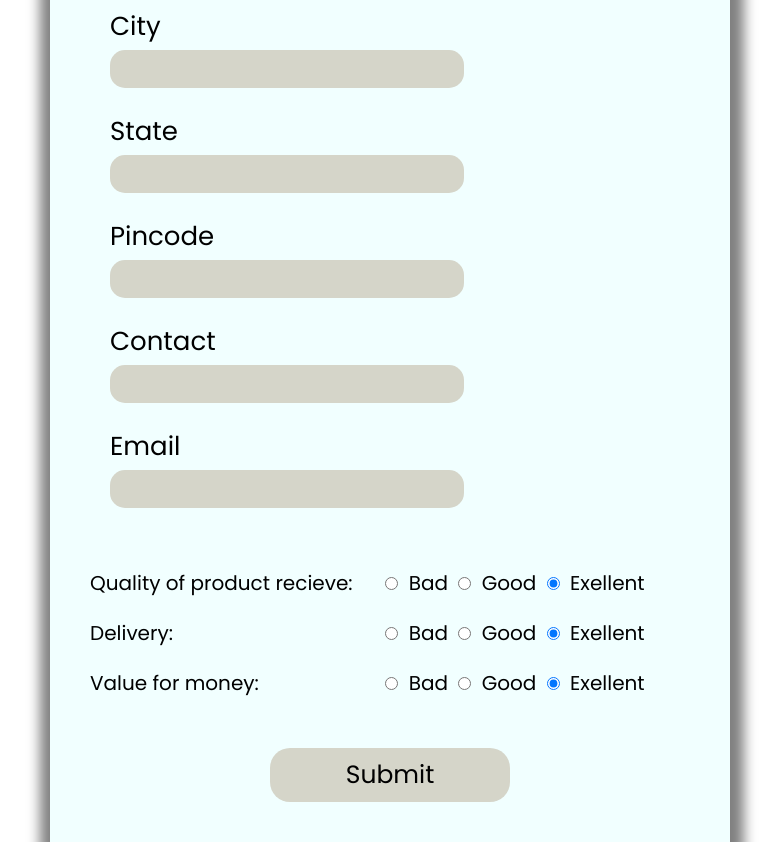
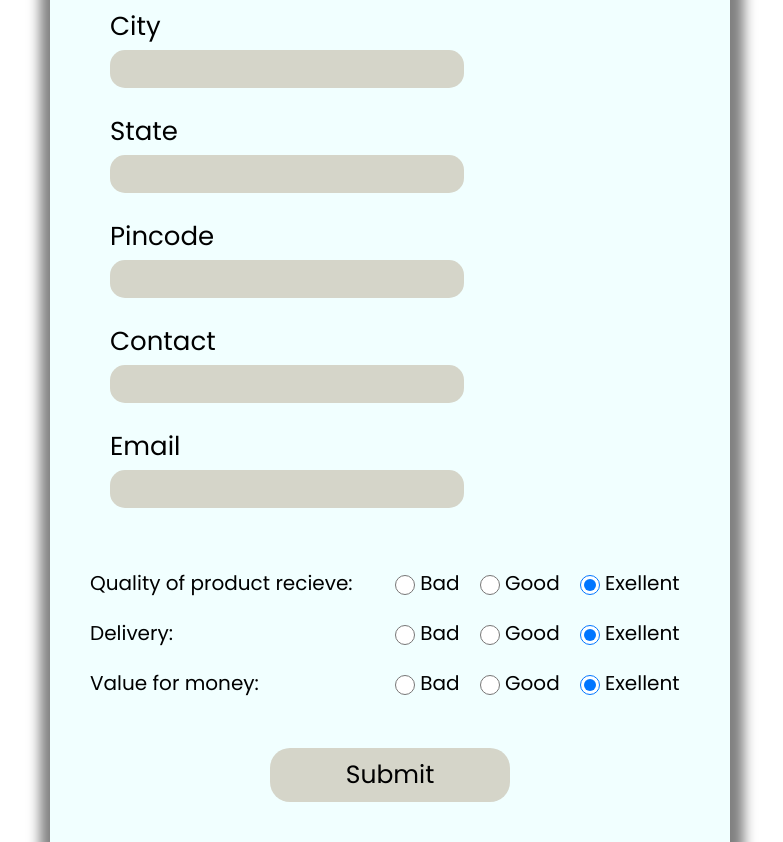
Before and after one commit to m24Ayush/ass_3, a plain HTML site: page index.html in a window 1280 px wide. Shown: the part 427-1269 px from the top of the page, without its empty margins (250-1033 px from the left). Drawn offline with Linux system fonts and the light colour scheme.

Commit message:
updating

```diff
--- a/index.html
+++ b/index.html
@@ -51,30 +51,22 @@
                 <div class="checkbox">
                     <div class="margin">
                         <label style="margin-right: 10px;  display: inline-block; width: 280px;" for="Rating">Quality of product recieve:</label>
-                        <input type="radio" name="quality_of_products_received_rating" value="Bad" id="rating">
-                        <label style="margin: 0 5px;">Bad</label>
-                        <input type="radio" name="quality_of_products_received_rating" value="Good" id="rating">
-                        <label style="margin: 0 5px;">Good</label>
-                        <input checked type="radio" name="quality_of_products_received_rating" value="Exellent" id="rating">
-                        <label style="margin: 0 5px;">Exellent</label>
+                        <label style="margin: 0 5px;"><input type="radio" name="quality_of_products_received_rating" value="Bad" class="rating">Bad</label>
+                        <label style="margin: 0 5px;"><input type="radio" name="quality_of_products_received_rating" value="Good" class="rating">Good</label>
+                        <label style="margin: 0 5px;"><input checked type="radio" name="quality_of_products_received_rating" value="Exellent" class="rating">Exellent</label>
                     </div>
                     <div class="margin">
                         <label style="margin-right: 10px;  display: inline-block; width: 280px;" for="Rating">Delivery:</label>
-                        <input type="radio" name="delivery_rating" value="Bad" id="rating">
-                        <label style="margin: 0 5px;">Bad</label>
-                        <input type="radio" name="delivery_rating" value="Good" id="rating">
-                        <label style="margin: 0 5px;">Good</label>
-                        <input checked type="radio" name="delivery_rating" value="Exellent" id="rating">
-                        <label style="margin: 0 5px;">Exellent</label>
+                        <label style="margin: 0 5px;"><input type="radio" name="delivery_rating" value="Bad" class="rating">Bad</label>
+                        <label style="margin: 0 5px;"><input type="radio" name="delivery_rating" value="Good" class="rating">Good</label>
+                        <label style="margin: 0 5px;"><input checked type="radio" name="delivery_rating" value="Exellent" class="rating">Exellent</label>
                     </div>
                     <div class="margin">
                         <label style="margin-right: 10px;  display: inline-block; width: 280px;" for="Rating">Value for money:</label>
-                        <input type="radio" name="value_for_money_rating" value="Bad" id="rating">
-                        <label style="margin: 0 5px;">Bad</label>
-                        <input type="radio" name="value_for_money_rating" value="Good" id="rating">
-                        <label style="margin: 0 5px;">Good</label>
-                        <input checked type="radio" name="value_for_money_rating" value="Exellent" id="rating">
-                        <label style="margin: 0 5px;">Exellent</label>
+
+                        <label style="margin: 0 5px;"><input type="radio" name="value_for_money_rating" value="Bad" class="rating">Bad</label>
+                        <label style="margin: 0 5px;"><input type="radio" name="value_for_money_rating" value="Good" class="rating">Good</label>
+                        <label style="margin: 0 5px;"><input checked type="radio" name="value_for_money_rating" value="Exellent" class="rating">Exellent</label>
                     </div>
                 </div>
                 <center>
--- a/style.css
+++ b/style.css
@@ -84,6 +84,10 @@
         border: 1px solid black;
         padding: 7px 9px;
     }
-    #rating{
+    .rating{
         cursor: pointer;
+        height:20px;
+        width:20px;
+        vertical-align: middle;
+        margin: 0 5px;
     }
```
